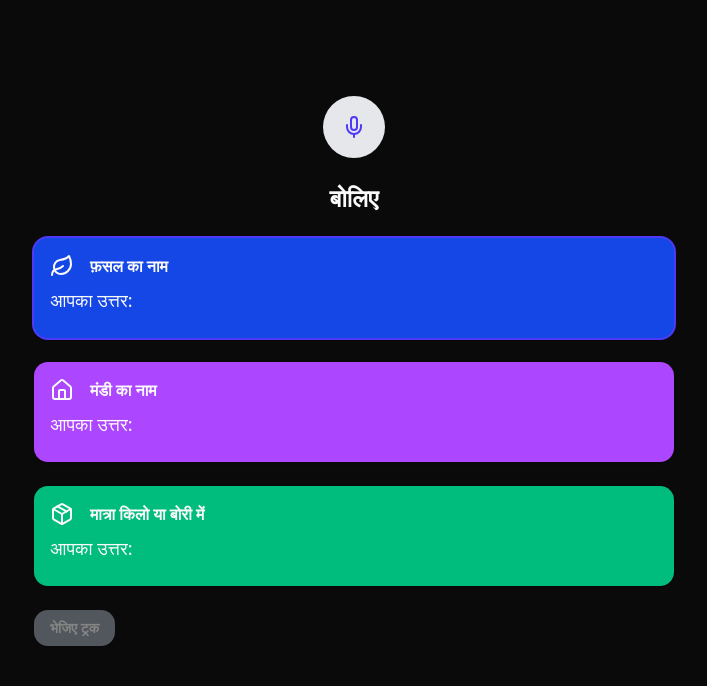
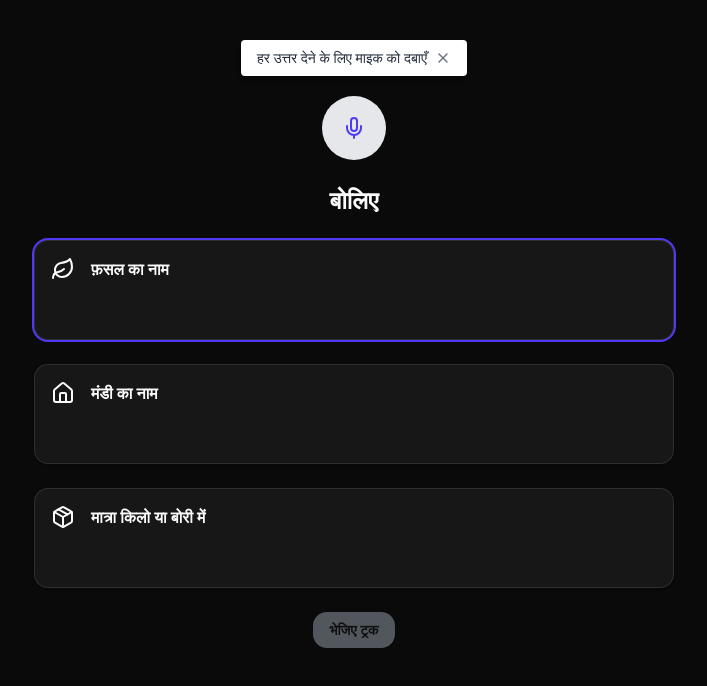
Before and after one commit to Niranjan1Praveen/FarmBandhu-AgriTech, a Next.js app in the folder client/: page /farmer/vehicle-request in a window 1280 px wide. Shown: the top 686 px of the page, without its empty margins (286-993 px from the left). Built offline with nearby package versions, Linux system fonts and the light colour scheme.

Commit message:
Updated Files

```diff
--- a/client/src/app/farmer/vehicle-request/page.js
+++ b/client/src/app/farmer/vehicle-request/page.js
@@ -1,9 +1,9 @@
 "use client";
 
 import React, { useEffect, useRef, useState } from "react";
-import Image from "next/image";
-import { Mic, Leaf, Home, Package } from "lucide-react";
+import { Mic, Leaf, Home, Package, X } from "lucide-react";
 import { Button } from "@/components/ui/button";
+import { Card } from "@/components/ui/card";
 
 const promptsData = [
   {
@@ -27,6 +27,8 @@ const promptsData = [
 ];
 
 export default function VoiceForm() {
+  const [showTooltip, setShowTooltip] = useState(true);
+
   const [currentStep, setCurrentStep] = useState(0);
   const [responses, setResponses] = useState({
     crop: "",
@@ -168,8 +170,9 @@ export default function VoiceForm() {
     setResponses({ crop: "", market: "", quantity: "" });
     setSubmitEnabled(false);
     setStatusText("");
-    await speak("कृपया अपनी फसल, मंडी और मात्रा बताएं");
-    await speak(promptsData[0].text);
+    await speak(
+      "कृपया अपनी फसल, मंडी और मात्रा बताएं। अब बताएं " + promptsData[0].text
+    );
     startListening(promptsData[0].id);
   }
 
@@ -187,14 +190,27 @@ export default function VoiceForm() {
   }
   return (
     <div className="max-w-2xl mx-auto mt-20 p-4">
-      <div className="flex justify-center mb-6">
+      <div className="flex flex-col items-center mb-6 relative">
+        {showTooltip && (
+          <div className="absolute -top-14 bg-white text-sm text-gray-800 px-4 py-2 rounded shadow-md flex items-center space-x-2">
+            <span>हर उत्तर देने के लिए माइक को दबाएँ</span>
+            <button
+              onClick={() => setShowTooltip(false)}
+              className="text-gray-500 hover:text-gray-700"
+            >
+              <X className="w-4 h-4 cursor-pointer" />
+            </button>
+          </div>
+        )}
+
+        {/* Mic Button */}
         <div
-          className={`p-4 bg-gray-200 rounded-full cursor-pointer border-3 ${
+          className={`p-4 bg-gray-200 rounded-full cursor-pointer border-4 transition ${
             listening ? "border-indigo-600 animate-pulse" : "border-transparent"
           }`}
           onClick={onMicClick}
         >
-          <Mic className="text-indigo-600" />
+          <Mic className="text-indigo-600 w-6 h-6" />
         </div>
       </div>
 
@@ -202,9 +218,9 @@ export default function VoiceForm() {
 
       <div className="space-y-6">
         {promptsData.map((prompt, index) => (
-          <div
+          <Card
             key={prompt.id}
-            className={`p-4 rounded-xl min-h-[100px] shadow ${prompt.color} ${
+            className={`p-4 rounded-xl min-h-[100px] shadow  ${
               index === currentStep ? "ring-2 ring-indigo-600" : ""
             }`}
           >
@@ -213,21 +229,23 @@ export default function VoiceForm() {
               <span className="font-semibold">{prompt.text}</span>
             </div>
             <div className="mt-2 text-lg font-medium">
-              आपका उत्तर: {responses[prompt.id]}
+              {responses[prompt.id] && `आपका उत्तर: ${responses[prompt.id]}`}
             </div>
-          </div>
+          </Card>
         ))}
       </div>
 
+      <div className="flex items-center justify-center">
         <Button
           onClick={onSubmit}
           disabled={!submitEnabled}
-        className={`mt-6 mx-auto max-w-sm py-2 px-4 rounded-xl text-white font-semibold transition cursor-pointer ${
-          submitEnabled ? "bg-green-600 hover:bg-green-700" : "bg-gray-400"
+          className={`mt-6 max-w-sm py-2 px-4 rounded-xl font-semibold transition cursor-pointer ${
+            submitEnabled ? "bg-indigo-600 hover:bg-indigo-700 text-white" : "bg-gray-400"
           }`}
         >
           भेजिए ट्रक
         </Button>
+      </div>
 
       {statusText && (
         <div className="mt-4 text-center text-xl text-gray-700">
--- a/client/src/sections/Navbar.js
+++ b/client/src/sections/Navbar.js
@@ -16,8 +16,8 @@ export default function Navbar() {
           <div className="border border-white/15 rounded-[27px] md:rounded-full bg-neutral-950/70 backdrop-blur">
             <div className="grid grid-cols-2 lg:grid-cols-3 p-2 items-center px-4 md:pr-2">
               {/* Logo Section */}
-              <div className="flex items-center">
-                <Image src={logo} alt="Logo Icon" className="h-10 w-14" />
+              <div className="flex items-center gap-2">
+                <Image src={logo} alt="Logo Icon" className="h-15 w-17" />
                 <h2 className="font-bold text-2xl md:inline-flex hidden">
                   फ़ार्मबंधु
                 </h2>
```
Also changed, not shown: client/.clerk/.tmp/README.md (deleted), client/.clerk/.tmp/keyless.json (deleted), client/src/assets/images/logo.png. Lines whose indentation alone changed are shown as unchanged.
